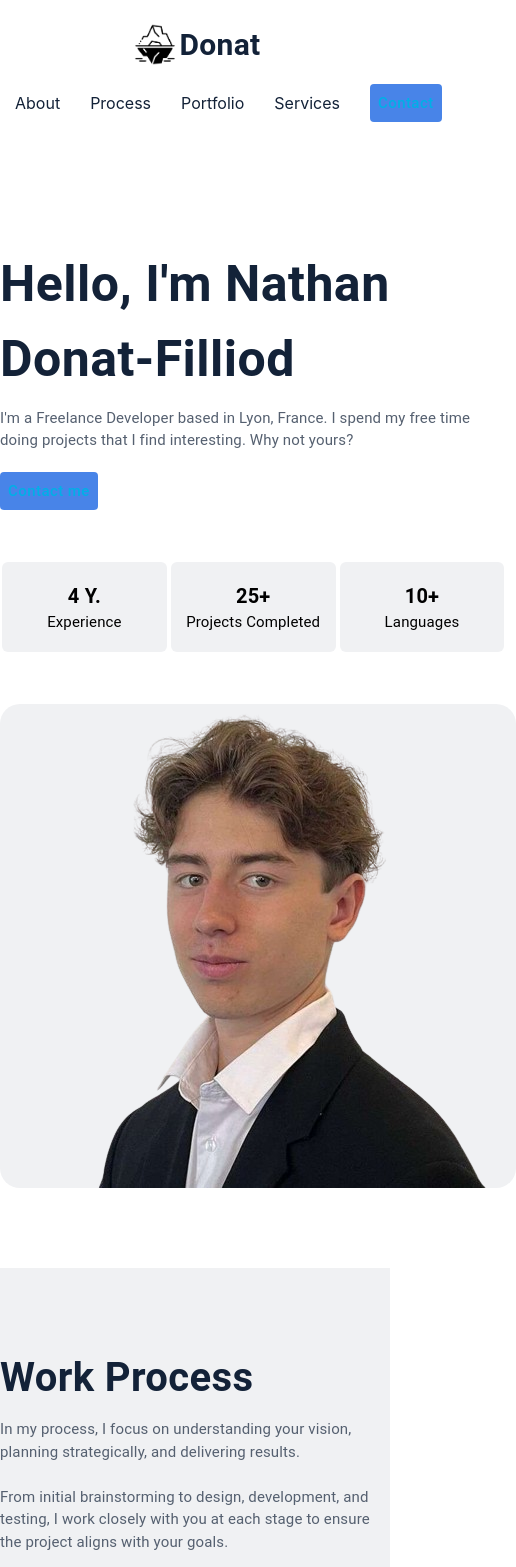
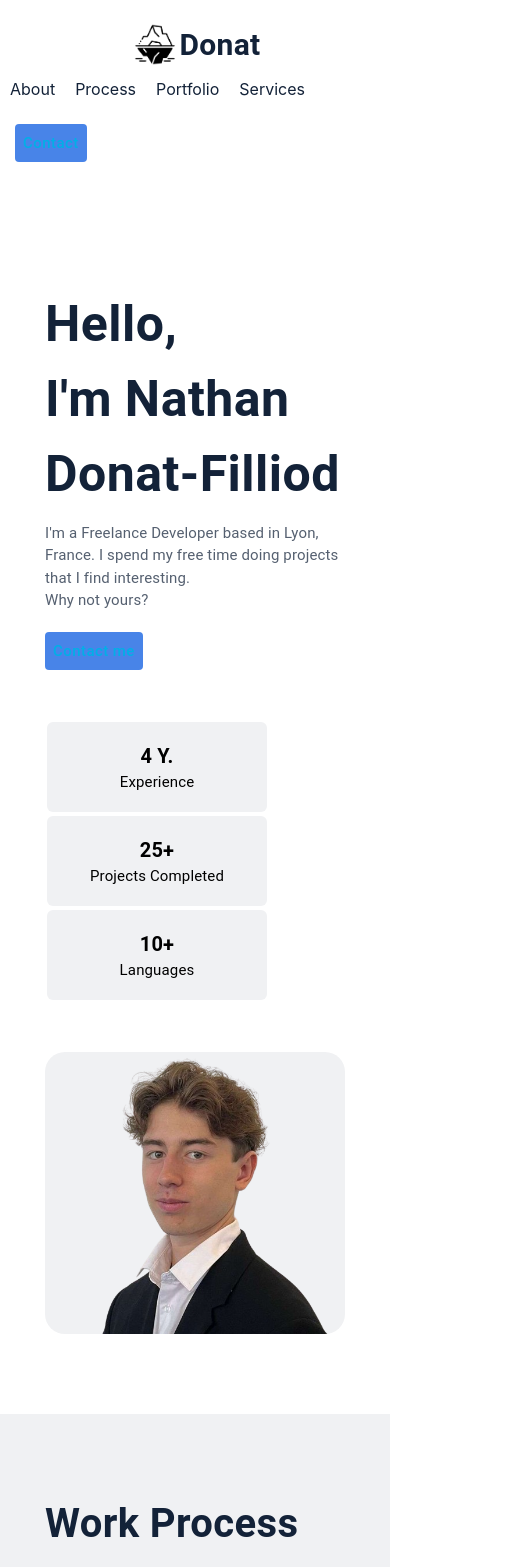
Before and after one commit to DonatNathan/donat-website, a React (Create React App) app: page / in a window 390 px wide. Shown: the top 1567 px of the page, 516 px wide, since content can reach past the window. Built offline with nearby package versions, Linux system fonts and the light colour scheme.

Commit message:
[FIX] - Responsive on main components

```diff
--- a/src/components/Contact.js
+++ b/src/components/Contact.js
@@ -38,9 +38,8 @@ const Contact = () => {
     const {theme} = useContext(ThemeContext);
 
     return (
-        <Box id="contact" sx={{display: "flex", justifyContent: "center", alignItems: "center", backgroundColor: theme.BackgroundColor, paddingTop: "80px"}}>
         <Box sx={{display: "flex", flexWrap: "wrap", flexDirection: "row", justifyContent: "space-around", alignItems: "center", backgroundColor: theme.BackgroundColor, padding: "80px", boxShadow: `-20px -20px 20px ${theme.SecondBackgroundColor}, 20px -20px 20px ${theme.SecondBackgroundColor}`}}>
-                <Box sx={{display: "flex", flexDirection: "column", width: "50vh", textAlign: "left", justifyContent: "center"}}>
+            <Box sx={{display: "flex", flexDirection: "column", width: "30vw", minWidth: "300px", textAlign: "left", justifyContent: "center"}}>
                 <Typography sx={{fontSize: 30, color: theme.BoldTextColor, fontWeight: "bold"}}>Let's discuss your Project</Typography>
                 <Box sx={{display: "flex", flexDirection: "column", justifyContent: "center", marginTop: "20px"}}>
                     <Info
@@ -71,7 +70,7 @@ const Contact = () => {
                     </a>
                 </Box>
             </Box>
-                <Box sx={{display: "flex", flexDirection: "column", width: "50vh", textAlign: "left", justifyContent: "center"}}>
+            <Box sx={{display: "flex", flexDirection: "column", width: "30vw", minWidth: "300px", textAlign: "left", justifyContent: "center"}}>
                 <Typography sx={{fontSize: 15, color: theme.SubTextColor, marginBottom: "20px"}}>Describe your project as best you can and I will send you a quote for its completion.</Typography>
                 <FormControl>
                     <TextField required id="name" label="Name" variant="standard" />
@@ -86,7 +85,6 @@ const Contact = () => {
                 </FormControl>
             </Box>
         </Box>
-        </Box>
     );
 };
 
--- a/src/components/Introduction.js
+++ b/src/components/Introduction.js
@@ -7,7 +7,7 @@ const Stat = ({main, secondary}) => {
     const {theme} = useContext(ThemeContext);
 
     return (
-        <Box sx={{height: "70px", width: "300px", backgroundColor: theme.SecondBackgroundColor, margin: "2px", display: "flex", flexDirection: "column", padding: "10px", justifyContent: "center", alignItems: "center", textAlign: "center", borderRadius: "6px"}}>
+        <Box sx={{height: "70px", width: "10vw", minWidth: "200px", backgroundColor: theme.SecondBackgroundColor, margin: "2px", display: "flex", flexDirection: "column", padding: "10px", justifyContent: "center", alignItems: "center", textAlign: "center", borderRadius: "6px"}}>
             <Typography sx={{fontSize: 20, fontColor: theme.BoldTextColor, fontWeight: "bold"}}>{main}</Typography>
             <Typography sx={{fontSize: 15, fontColor: theme.SubTextColor}}>{secondary}</Typography>
         </Box>
@@ -19,12 +19,12 @@ const Introduction = () => {
     const {theme} = useContext(ThemeContext);
 
     return (
-        <Box sx={{display: "flex", flexWrap: "wrap", flexDirection: "row", justifyContent: "space-around", alignItems: "center", textAlign: "center", backgroundColor: theme.BackgroundColor, paddingTop: "80px", paddingBottom: "80px"}}>
-            <Box sx={{display: "flex", flexDirection: "column", textAlign: "left", justifyContent: "center", width: "60vh"}}>
-                <Typography sx={{fontSize: 50, color: theme.BoldTextColor, fontWeight: "bold"}}>Hello, I'm Nathan Donat-Filliod</Typography>
-                <Typography sx={{fontSize: 15, color: theme.ClassicTextColor, marginTop: "10px", marginBottom: "20px"}}>I'm a Freelance Developer based in Lyon, France. I spend my free time doing projects that I find interesting. Why not yours?</Typography>
+        <Box sx={{display: "flex", flexWrap: "wrap", flexDirection: "row", justifyContent: "space-around", alignItems: "center", backgroundColor: theme.BackgroundColor, paddingTop: "80px", paddingBottom: "80px"}}>
+            <Box sx={{display: "flex", flexDirection: "column", justifyContent: "center", width: "40vw", minWidth: "300px"}}>
+                <Typography sx={{fontSize: 50, color: theme.BoldTextColor, fontWeight: "bold"}}>Hello,<br /> I'm Nathan Donat-Filliod</Typography>
+                <Typography sx={{fontSize: 15, color: theme.ClassicTextColor, marginTop: "10px", marginBottom: "20px"}}>I'm a Freelance Developer based in Lyon, France. I spend my free time doing projects that I find interesting.<br /> Why not yours?</Typography>
                 <Button href="#contact" sx={{width: "fit-content", textTransform: "none", backgroundColor: theme.MainColor, ":hover": {backgroundColor: theme.ClassicTextColor}, ":visited": {color: theme.BackgroundColor}, color: theme.BackgroundColor, fontSize: 15}}>Contact me</Button>
-                <Box sx={{display: "flex", flexDirection: "row", marginTop: "50px", marginBottom: "50px", justifyContent: "left", alignItems: "center"}}>
+                <Box sx={{display: "flex", flexWrap: "wrap", flexDirection: "row", marginTop: "50px", marginBottom: "50px", alignItems: "center"}}>
                     <Stat
                         main={"4 Y."}
                         secondary={"Experience"}
@@ -39,7 +39,7 @@ const Introduction = () => {
                     />
                 </Box>
             </Box>
-            <Box component="img" sx={{backgroundColor: theme.SecondBackgroundColor, borderRadius: "20px"}} alt={"Personal Picture"} src={"/images/me.png"} />
+            <Box component="img" sx={{backgroundColor: theme.SecondBackgroundColor, borderRadius: "20px", width: "20vw", minWidth: "300px"}} alt={"Personal Picture"} src={"/images/me.png"} />
         </Box>
     );
 };
--- a/src/components/Portfolio.js
+++ b/src/components/Portfolio.js
@@ -8,7 +8,7 @@ const Project = ({type, name, description, path, link}) => {
     const {theme} = useContext(ThemeContext);
 
     return (
-        <Box sx={{":hover": {boxShadow: `-10px 10px 10px ${theme.SecondBackgroundColor}, 10px 10px 10px ${theme.SecondBackgroundColor}`, transitionDuration: "0.8s"}, transitionDuration: "0.8s", width: "50vh", backgroundColor: theme.BackgroundColor, border: 2, borderRadius: "8px", margin: "10px", borderColor: theme.SecondBackgroundColor}}>
+        <Box sx={{":hover": {boxShadow: `-10px 10px 10px ${theme.SecondBackgroundColor}, 10px 10px 10px ${theme.SecondBackgroundColor}`, transitionDuration: "0.8s"}, transitionDuration: "0.8s", width: "25vw", minWidth: "300px", backgroundColor: theme.BackgroundColor, border: 2, borderRadius: "8px", margin: "10px", borderColor: theme.SecondBackgroundColor}}>
             <Box component="img" sx={{width: "100%", borderRadius: "8px", height: "250px", objectFit: "cover"}} alt={name} src={path} />
             <Box sx={{display: "flex", flexDirection: "column", textAlign: "left", padding: "30px"}}>
                 <Typography sx={{fontSize: 12, color: theme.SubTextColor}}>{type}</Typography>
--- a/src/components/Process.js
+++ b/src/components/Process.js
@@ -36,7 +36,7 @@ const Process = () => {
 
     return (
         <Box id="process" sx={{display: "flex", flexWrap: "wrap", flexDirection: "row", justifyContent: "space-around", alignItems: "center", backgroundColor: theme.SecondBackgroundColor, paddingTop: "80px", paddingBottom: "80px"}}>
-            <Box sx={{width: "50vh", display: "flex", flexDirection: "column", justifyContent: "center", textAlign: "left"}}>
+            <Box sx={{width: "30vw", minWidth: "300px", display: "flex", flexDirection: "column", justifyContent: "center", textAlign: "left"}}>
                 <Typography sx={{fontSize: 40, color: theme.BoldTextColor, fontWeight: "bold"}}>Work Process</Typography>
                 <Typography sx={{fontSize: 15, color: theme.ClassicTextColor, marginTop: "10px", marginBottom: "20px"}}>In my process, I focus on understanding your vision, planning strategically, and delivering results. <br /><br />From initial brainstorming to design, development, and testing, I work closely with you at each stage to ensure the project aligns with your goals. <br /><br />I emphasize transparency, adaptability, and quality, so you stay informed, and your solution is built to succeed.</Typography>
             </Box>
--- a/src/components/Services.js
+++ b/src/components/Services.js
@@ -7,7 +7,7 @@ const Service = ({name, description}) => {
     const {theme} = useContext(ThemeContext);
 
     return (
-        <Box sx={{backgroundColor: theme.BackgroundColor, textAlign: "left", padding: "10px", width: "50vh", borderLeft: 3, ":hover": {borderLeftColor: theme.MainColor, transitionDuration: "0.8s"}, transitionDuration: "0.8s", borderLeftColor: theme.BackgroundColor, borderRadius: "6px", margin: "10px"}}>
+        <Box sx={{backgroundColor: theme.BackgroundColor, textAlign: "left", padding: "10px", width: "30vw", minWidth: "300px", borderLeft: 3, ":hover": {borderLeftColor: theme.MainColor, transitionDuration: "0.8s"}, transitionDuration: "0.8s", borderLeftColor: theme.BackgroundColor, borderRadius: "6px", margin: "10px"}}>
             <Typography sx={{fontSize: 20, fontWeight: "bold", color: theme.BoldTextColor}}>{name}</Typography>
             <Typography sx={{fontSize: 15, color: theme.ClassicTextColor}}>{description}</Typography>
         </Box>
@@ -20,7 +20,7 @@ const Services = () => {
 
     return (
         <Box id="services" sx={{display: "flex", flexWrap: "wrap", flexDirection: "row", justifyContent: "space-around", alignItems: "center", textAlign: "center", backgroundColor: theme.SecondBackgroundColor, paddingTop: "80px", paddingBottom: "80px"}}>
-            <Box sx={{display: "flex", flexDirection: "column", justifyContent: "center", alignItems: "left", textAlign: "left", width: "50vh", marginBottom: "30px"}}>
+            <Box sx={{display: "flex", flexDirection: "column", justifyContent: "center", alignItems: "left", textAlign: "left", width: "30vw", minWidth: "300px", marginBottom: "30px"}}>
                 <Typography sx={{fontSize: 40, fontWeight: "bold", color: theme.BoldTextColor}}>What I do?</Typography>
                 <Typography sx={{fontSize: 15, color: theme.ClassicTextColor, marginTop: "15px", marginBottom: "15px"}}>I offer comprehensive development services for any project like websites, mobile apps, software, and even video games. <br /><br />With a versatile skill set across platforms and technologies, I bring ideas to life with solutions tailored to your goals, ensuring seamless performance, engaging user experiences, and long-term success.</Typography>
                 <Button href="https://github.com/DonatNathan" sx={{width: "fit-content", backgroundColor: theme.MainColor, ":hover": {backgroundColor: theme.ClassicTextColor}, ":visited": {color: theme.BackgroundColor}, color: theme.BackgroundColor, textTransform: "none", fontSize: 15, marginTop: "10px"}}>See what I did</Button>
--- a/src/modules/footer/Footer.js
+++ b/src/modules/footer/Footer.js
@@ -8,12 +8,12 @@ const Footer = () => {
     const {theme} = useContext(ThemeContext);
 
     return (
-        <Box sx={{display: "flex", flexWrap: "wrap", flexDirection: "row", justifyContent: "space-around", alignItems: "center", textAlign: "center", backgroundColor: theme.BoldTextColor, paddingTop: "200px", paddingBottom: "80px"}}>
+        <Box sx={{display: "flex", flexWrap: "wrap", flexDirection: "row", justifyContent: "space-around", alignItems: "center", textAlign: "center", backgroundColor: theme.BoldTextColor, paddingTop: "100px", paddingBottom: "50px"}}>
             <Box component={Link} to={"#home"} sx={{display: "flex", flexDirection: "row", alignItems: "center", textDecoration: "none"}}>
                 <Box component="img" sx={{width: 50}} alt="White Logo Donat" src="/images/logo_white.png" />
                 <Typography sx={{fontSize: 30, fontWeight: "bold", color: theme.BackgroundColor}}>Donat</Typography>
             </Box>
-            <Box sx={{display: "flex", flexDirection: "row", alignItems: "center"}}>
+            <Box sx={{display: "flex", flexWrap: "wrap", flexDirection: "row", alignItems: "center", justifyContent: "center", marginBottom: "30px", marginTop: "30px"}}>
                 {/* <Link to={"#home"} style={{color: theme.BackgroundColor, textDecoration: "none", margin: "10px"}}>Home</Link> */}
                 <Link to={"#home"} style={{color: theme.BackgroundColor, textDecoration: "none", margin: "10px"}}>About</Link>
                 <Link to={"#process"} style={{color: theme.BackgroundColor, textDecoration: "none", margin: "10px"}}>Process</Link>
--- a/src/modules/header/Header.js
+++ b/src/modules/header/Header.js
@@ -13,12 +13,12 @@ const Header = () => {
                 <Box component="img" sx={{width: 50}} alt="Black Logo Donat" src="/images/logo.png" />
                 <Typography sx={{fontSize: 30, fontWeight: "bold", color: theme.BoldTextColor}}>Donat</Typography>
             </Box>
-            <Box sx={{display: "flex", flexDirection: "row", alignItems: "center"}}>
+            <Box sx={{display: "flex", flexWrap: "wrap", flexDirection: "row", alignItems: "center"}}>
                 {/* <Link to={"#home"} style={{color: theme.BoldTextColor, textDecoration: "none", margin: "15px"}}>Home</Link> */}
-                <Link to={"#home"} style={{color: theme.BoldTextColor, textDecoration: "none", margin: "15px"}}>About</Link>
-                <Link to={"#process"} style={{color: theme.BoldTextColor, textDecoration: "none", margin: "15px"}}>Process</Link>
-                <Link to={"#portfolio"} style={{color: theme.BoldTextColor, textDecoration: "none", margin: "15px"}}>Portfolio</Link>
-                <Link to={"#services"} style={{color: theme.BoldTextColor, textDecoration: "none", margin: "15px"}}>Services</Link>
+                <Link to={"#home"} style={{color: theme.BoldTextColor, textDecoration: "none", margin: "10px"}}>About</Link>
+                <Link to={"#process"} style={{color: theme.BoldTextColor, textDecoration: "none", margin: "10px"}}>Process</Link>
+                <Link to={"#portfolio"} style={{color: theme.BoldTextColor, textDecoration: "none", margin: "10px"}}>Portfolio</Link>
+                <Link to={"#services"} style={{color: theme.BoldTextColor, textDecoration: "none", margin: "10px"}}>Services</Link>
                 <Button href="#contact" sx={{width: "fit-content", backgroundColor: theme.MainColor, ":hover": {backgroundColor: theme.ClassicTextColor}, ":visited": {color: theme.BackgroundColor}, color: theme.BackgroundColor, textTransform: "none", fontSize: 15, margin: "15px"}}>Contact</Button>
             </Box>
         </Box>
```
Also changed, not shown: src/pages/Home.js (indentation only). Lines whose indentation alone changed are shown as unchanged.
